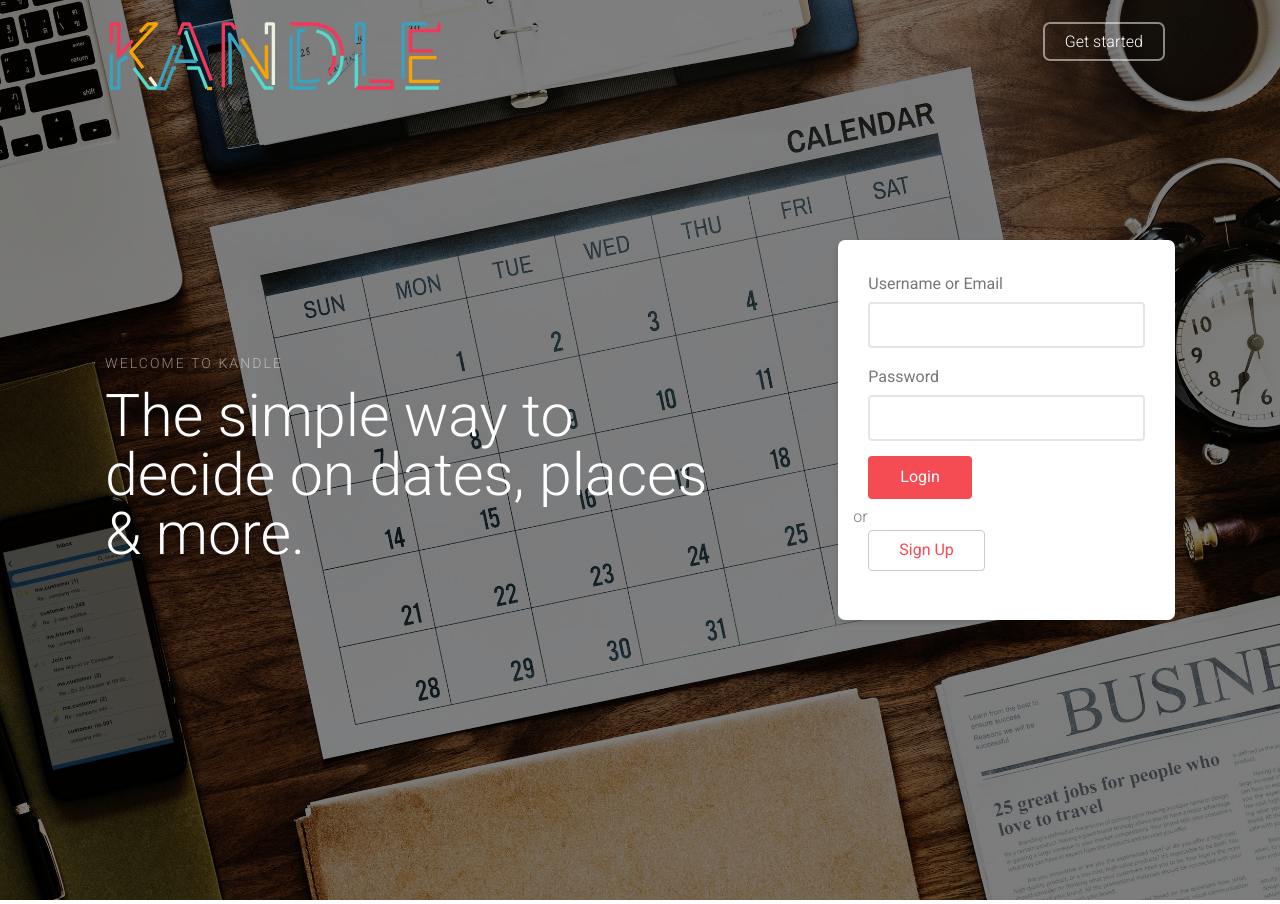
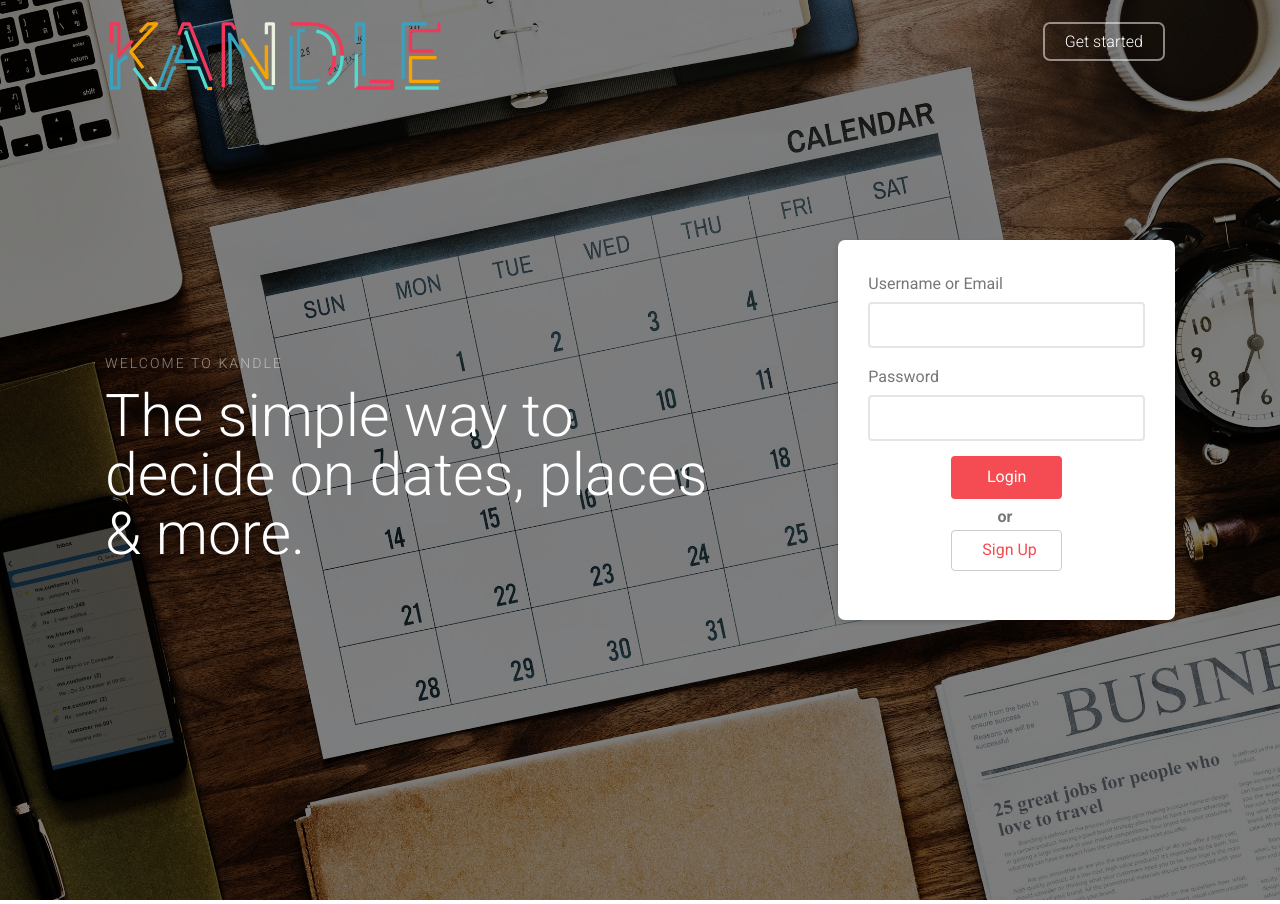
Before and after one commit to sergey-buryakov/kandle, a Django app: page / in a window 1280 px wide. Shown: the top 904 px of the page. Run offline with Django 3.2, Linux system fonts and the light colour scheme; some libraries are stand-ins or nearby versions.

Commit message:
modified all pages

```diff
--- a/kandleapp/views.py
+++ b/kandleapp/views.py
@@ -188,8 +188,10 @@ def create(request):
 
 # @login_required
 def userdash(request):
-    eventsPublic = Event.objects.filter(private=False)#.filter(closedForVote=False)
+    #eventsPublic = Event.objects.filter(private=False)#.filter(closedForVote=False)
+
     events = request.user.event_set.all()
+    eventsPublic = events
     url = request.get_host()
     countForHighInterestedEvent = 0
     popularEvent=[]
--- a/static/css/create.css
+++ b/static/css/create.css
@@ -246,3 +246,8 @@ html, body {
     width: 40%;
     margin-left: 30%;
 }
+.input-index{
+	width: 60%;
+	margin-left:20%;
+	margin-right: 20%;
+}
--- a/static/css/styles.css
+++ b/static/css/styles.css
@@ -1666,5 +1666,9 @@ form label {
     font-size: 26px;
   }
 }
-
+.btn_index{
+	width:40%;
+	margin-left:30%;
+	margin-right:30%;
+}
 /*# sourceMappingURL=style.css.map */
--- a/templates/__Layout.html
+++ b/templates/__Layout.html
@@ -40,7 +40,7 @@
 
 
     <h1>{% block header %}	<ul class="menu__list">
-		<li><a href="/dashdoard" class="list__item">Dashboard</a></li>
+		<li><a href="/dashboard" class="list__item">Dashboard</a></li>
 		<li><a href="/create" class="list__item list__item--orange">Create event</a></li>
 		{% if user.is_authenticated %}
 		<a href={% url 'logout' %} class="list__item">Logout</a>
--- a/templates/index.html
+++ b/templates/index.html
@@ -119,12 +119,13 @@
                                                             {{ login_message }}
                                                         </div>
 														<div class="row form-group">
-															<div class="col-md-12">
-																<input type="submit" class="btn btn-primary button-login" value="Login">
+															<div class="col-md-12 col-centered text-center">
+																<input type="submit" class="btn btn-primary btn_index" value="Login" >
 															</div>
-                                                            <span>or</span>
-                                                            <div class="col-md-12">
-																<a class="btn btn-default" href="/sign_up" role="button">Sign Up</a>
+                                                            <span style="margin-left: 47%;
+    font-weight: bold;">or</span>
+                                                            <div class="col-md-12 col-centered text-center">
+																<a class="btn btn-default btn_index" href="/sign_up" role="button">Sign Up</a>
 															</div>
 														</div>
 													</form>
--- a/templates/kandleapp/userPage.html
+++ b/templates/kandleapp/userPage.html
@@ -5,7 +5,6 @@
 		<div class="col-md-12 col-centered text-center bg">
     {% if user.is_authenticated %}
         <p><span class="text">User:</span> {{ user.get_username }}</p>
-        <p><a class="btn btn-default" role="button" href="{% url 'logout'%}?next=/">Logout</a></p>
     {% endif %}
     <a class="btn btn-default" role="button" href="/settings">Settings</a>
     <h2 class="heading">Your created event:</h2>
--- a/templates/registration/settings.html
+++ b/templates/registration/settings.html
@@ -7,7 +7,6 @@
   <h2 class="heading">Settings</h2>
   {% if user.is_authenticated %}
         <p><span class="text">User:</span> {{ user.get_username }}</p>
-        <p><a href="{% url 'logout'%}?next=/" class="btn btn-default">Logout</a></p>
     {% endif %}
 
   <h3 class="text">Google</h3>
```
Also changed, not shown: db.sqlite3.
